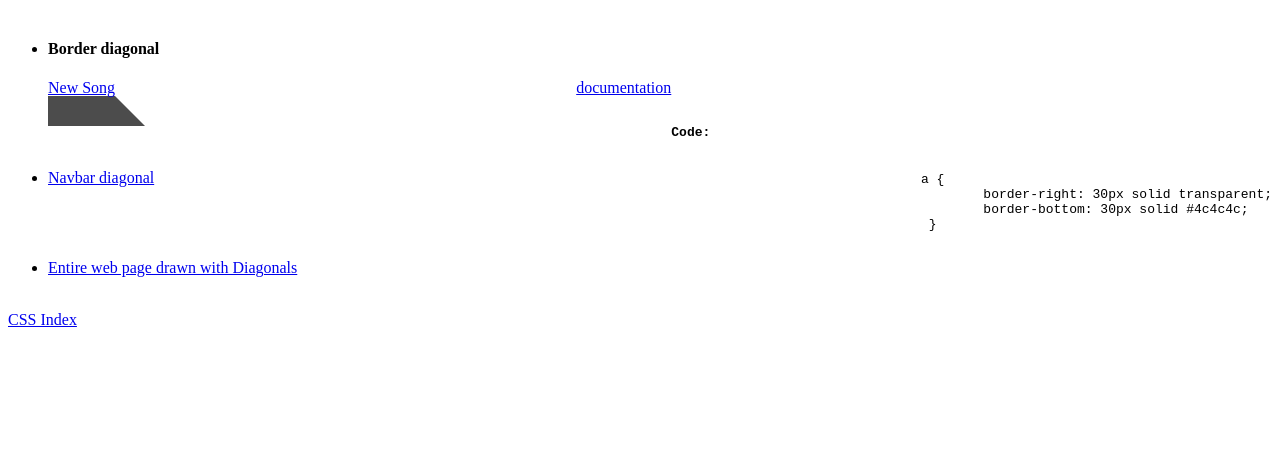
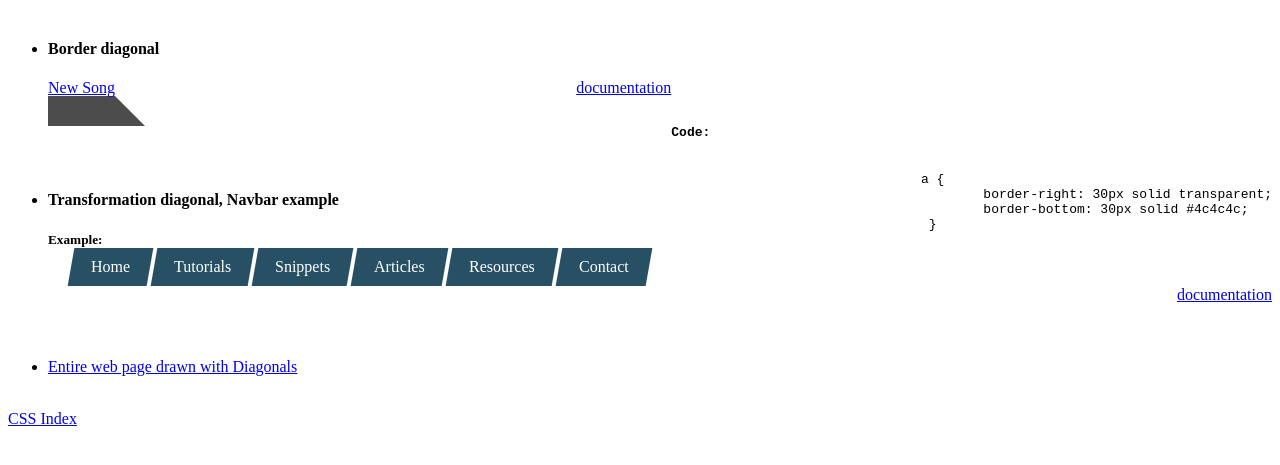
Before and after one commit to Ivuch/dharmashala, a plain HTML site: page cssbible/diagonal.html in a window 1280 px wide. Shown: the part 79-544 px from the top of the page. Drawn offline with Linux system fonts and the light colour scheme.

Commit message:
Ampliando la vision: Transform

```diff
--- a/cssbible/css/learnCss.css
+++ b/cssbible/css/learnCss.css
@@ -18,3 +18,52 @@ div.transition {
 div.transition:hover {
     width: 100%;
 }
+
+
+
+/* Diagonal NavBar Style!!*/
+
+nav ul {
+  list-style: none;
+  margin: 0;
+  padding: 0;
+  text-align: center;
+}
+nav li {
+  display: inline-block;
+  margin: 0 5px;
+  transition: all 0.3s;
+}
+nav a {
+	text-decoration: none;
+  display: block;
+  color: #285064;
+  transition: all 0.3s;
+}
+nav a:hover {
+  color: #12242d;
+}
+nav span {
+  display: block;
+}
+
+@media all and (min-width: 690px) {
+  nav li {
+    margin: 0;
+    transform: skewX(-10deg);
+  }
+  nav a {
+    padding: 10px 20px;
+    color: #fff;
+    background-color: #285064;
+  }
+  nav a:hover {
+    color: #fff;
+    background-color: #12242d;
+  }
+  nav span {
+    transform: skewX(10deg);
+  }
+}
+
+/* Fin Diagonal NavBar Style!!*/
--- a/cssbible/diagonal.html
+++ b/cssbible/diagonal.html
@@ -2,6 +2,7 @@
 <html>
 <head>
 	<title>Diagonal</title>
+	<link rel="stylesheet" type="text/css" href="css/learnCss.css">
 </head>
 <body>
 	<h1>Diagonal</h1>
@@ -23,7 +24,22 @@
 		<br/>
 		<br/>
 		<br/>
-		<li><a target="_blank" href="http://callmenick.com/post/create-a-pure-css-diagonal-menu">Navbar diagonal</a></li>
+		<li>
+			<h4>Transformation diagonal, Navbar example</h4>
+				<h5 style="display: inline">Example: </h5>
+				<br/>
+				<nav>
+				  <ul>
+				    <li><a href="#"><span>Home</span></a></li>
+				    <li><a href="#"><span>Tutorials</span></a></li>
+				    <li><a href="#"><span>Snippets</span></a></li>
+				    <li><a href="#"><span>Articles</span></a></li>
+				    <li><a href="#"><span>Resources</span></a></li>
+				    <li><a href="#"><span>Contact</span></a></li>
+				  </ul>
+				</nav>
+				<a style="float: right" target="_blank" href="http://callmenick.com/post/create-a-pure-css-diagonal-menu"> documentation</a>
+			</li>
 		<br/>
 		<br/>
 		<br/>
```
Also changed, not shown: cssbible/css.html (+2 -0 lines), cssbible/slider.html (+6 -1 lines), cssbible/transform.html (added, +12 -0 lines), image/header-icons.svg (added).
